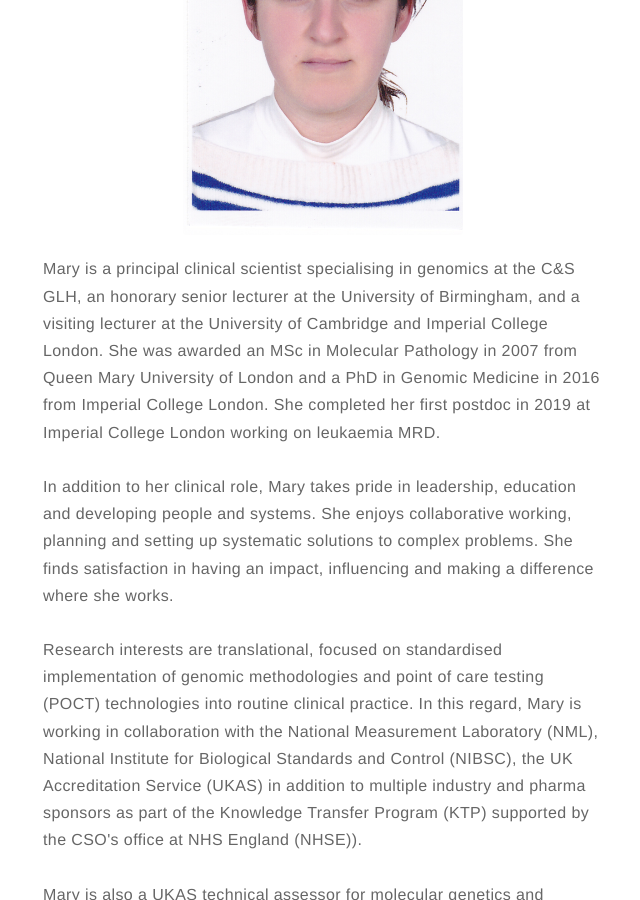
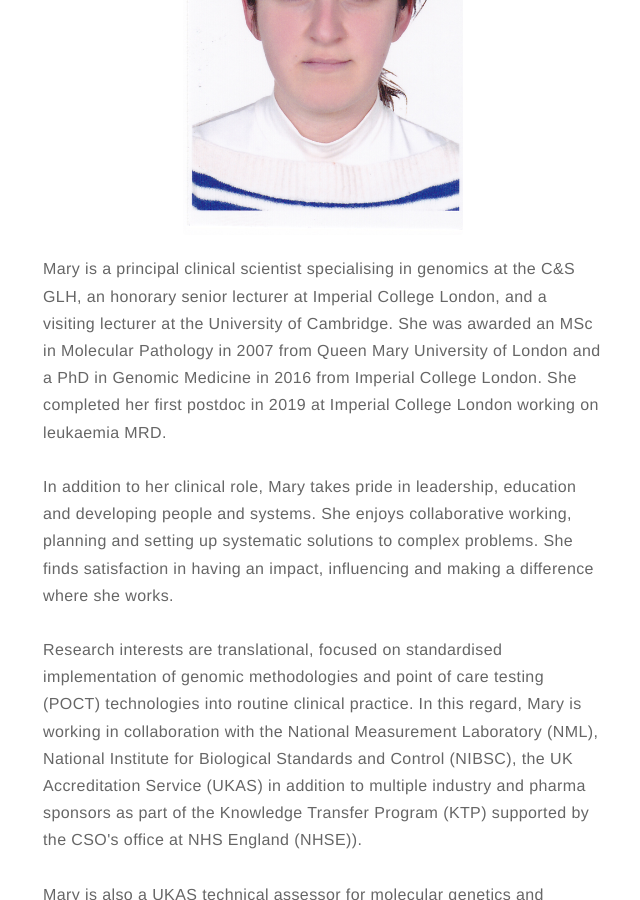
Before and after one commit to AlikianM/alikianm.github.io, a Jekyll site: the page built from about.md, in a window 1280 px wide and 900 px high, scrolled down 334 px. Shown: the whole window, without its empty margins (317-957 px from the left). Built offline with Jekyll 4.4.1, drawn with Linux system fonts in a browser that asks for light colours.

Commit message:
Update about.md

```diff
--- a/about.md
+++ b/about.md
@@ -4,7 +4,7 @@ layout: page
 ---
 ![Profile Image]({% if site.external-image %}{{ site.picture }}{% else %}{{ site.url }}/{{ site.picture }}{% endif %})
 
-<p> Mary is a principal clinical scientist specialising in genomics at the C&S GLH, an honorary senior lecturer at the University of Birmingham, and a visiting lecturer at the University of Cambridge and Imperial College London. She was awarded an MSc in Molecular Pathology in 2007 from Queen Mary University of London and a PhD in Genomic Medicine in 2016 from Imperial College London. She completed her first postdoc in 2019 at Imperial College London working on leukaemia MRD.
+<p> Mary is a principal clinical scientist specialising in genomics at the C&S GLH, an honorary senior lecturer at Imperial College London, and a visiting lecturer at the University of Cambridge. She was awarded an MSc in Molecular Pathology in 2007 from Queen Mary University of London and a PhD in Genomic Medicine in 2016 from Imperial College London. She completed her first postdoc in 2019 at Imperial College London working on leukaemia MRD.
 <br>
 <br>
 In addition to her clinical role, Mary takes pride in leadership, education and developing people and systems. She enjoys collaborative working, planning and setting up systematic solutions to complex problems. She finds satisfaction in having an impact, influencing and making a difference where she works.
```
